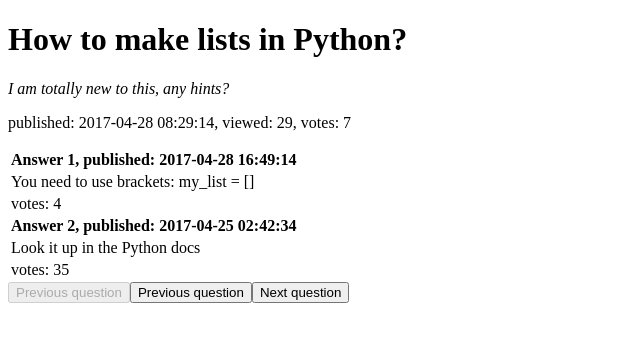
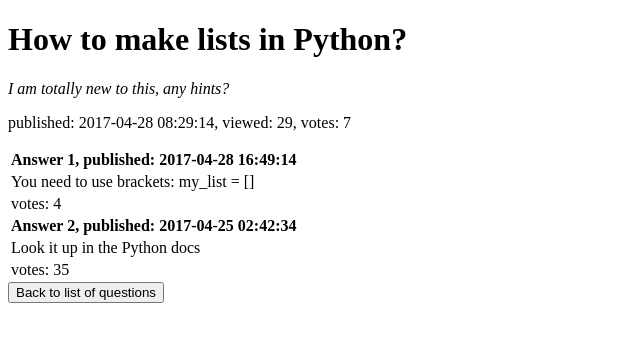
Before and after one commit to prooffek/ask-mate, a Flask app: page /question/1 in a window 1280 px wide. Shown: the top 342 px of the page, without its empty margins (0-640 px from the left). Run offline with Flask 2, Linux system fonts and the light colour scheme; some libraries are stand-ins or nearby versions.

Commit message:
button fix

```diff
--- a/templates/display_question.html
+++ b/templates/display_question.html
@@ -34,25 +34,25 @@
     <table>
         <tbody>
             <tr>
-                {% if question["Id"] != "1" %}
-                    <form action="{{ url_for("display_a_question", question_id=prev) }}">
-                        <button type="submit">Previous question</button>
-                    </form>
-                {% else %}
-                    <button disabled>Previous question</button>
-                {% endif %}
+{#                {% if question["Id"] != "1" %}#}
+{#                    <form action="{{ url_for("display_a_question", question_id=prev) }}">#}
+{#                        <button type="submit">Previous question</button>#}
+{#                    </form>#}
+{#                {% else %}#}
+{#                    <button disabled>Previous question</button>#}
+{#                {% endif %}#}
 
                 <form action="{{ url_for("index") }}">
-                    <button>Previous question</button>
+                    <button>Back to list of questions</button>
                 </form>
 
-                {% if question["Id"] != max_num %}
-                    <form action="{{ url_for("display_a_question", question_id=next) }}">
-                        <button type="submit">Next question</button>
-                    </form>
-                {% else %}
-                    <button disabled>Previous question</button>
-                {% endif %}
+{#                {% if question["Id"] != max_num %}#}
+{#                    <form action="{{ url_for("display_a_question", question_id=next) }}">#}
+{#                        <button type="submit">Next question</button>#}
+{#                    </form>#}
+{#                {% else %}#}
+{#                    <button disabled>Previous question</button>#}
+{#                {% endif %}#}
             </tr>
         </tbody>
     </table>
```
